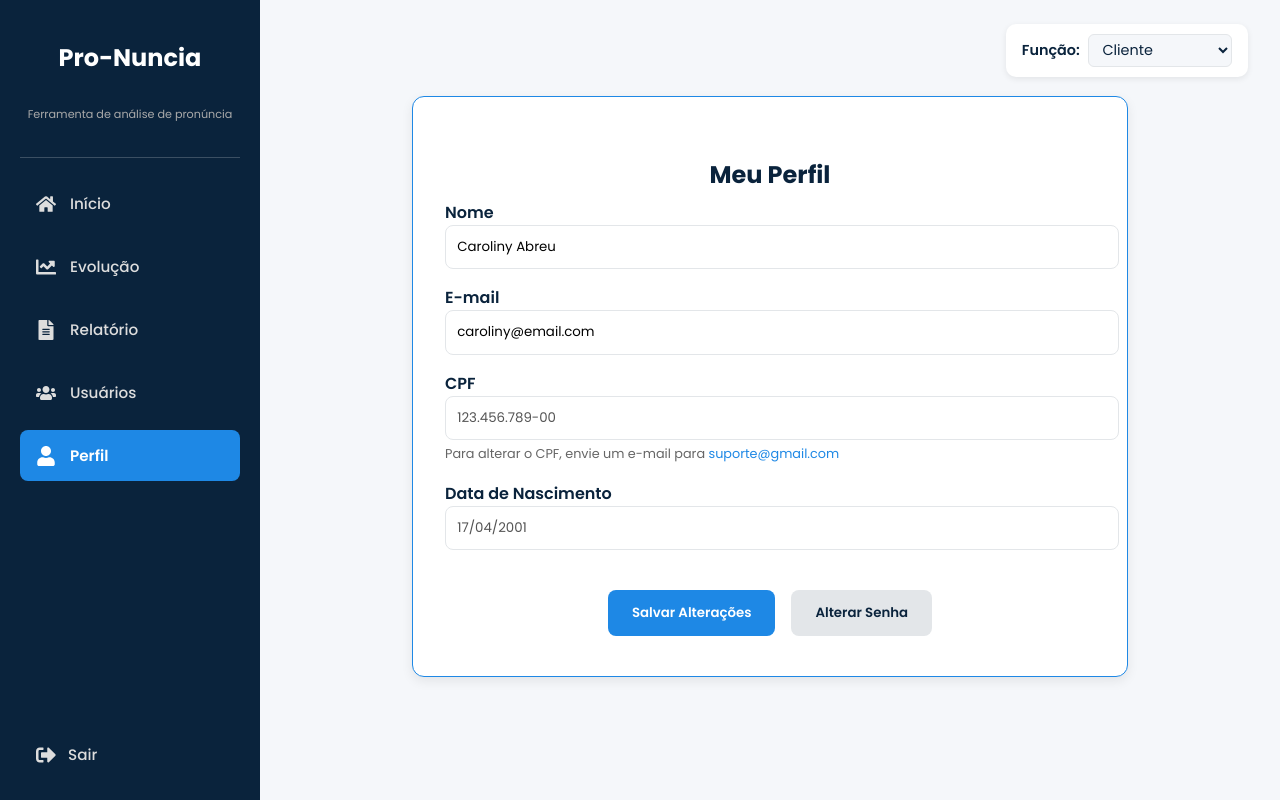
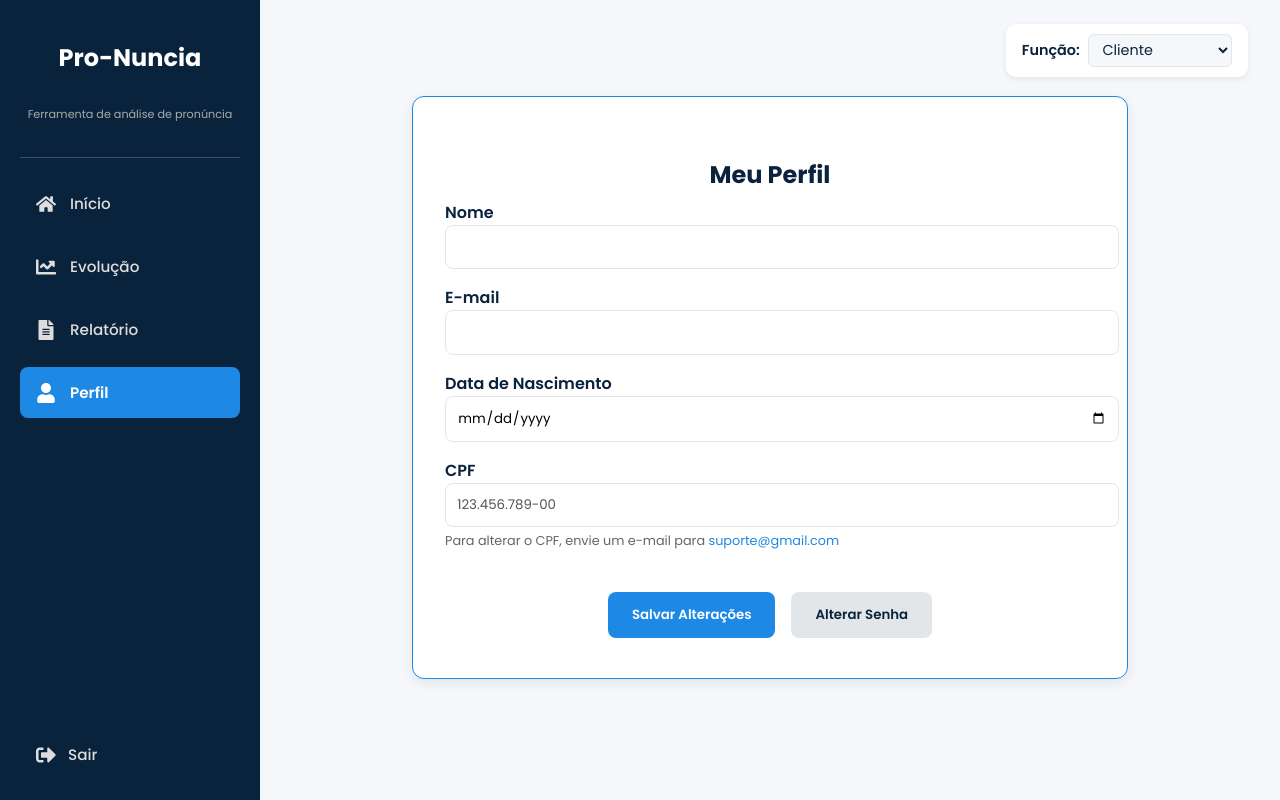
Before and after one commit to carolinyat/control-system-frontend, a React (Vite) app: page /perfil in a window 1280 px wide. Built offline with nearby package versions, Linux system fonts and the light colour scheme.

Commit message:
feat: mudança de exibição da sidebar por role

```diff
--- a/src/components/Sidebar.tsx
+++ b/src/components/Sidebar.tsx
@@ -4,20 +4,19 @@ import styles from "../styles/Sidebar.module.css";
 
 export default function Sidebar() {
   const navigate = useNavigate();
+  const role = localStorage.getItem("userRole") || "Cliente"; // pega do storage
 
   const handleLogout = () => {
-    // Depois limpar token/sessão do backend
+    localStorage.removeItem("userRole");
     navigate("/"); // redireciona para login
   };
 
   return (
     <aside className={styles.sidebar}>
-      {/* Logo e subtítulo */}
       <h2 className={styles.logo}>Pro-Nuncia</h2>
       <p className={styles.subtitle}>Ferramenta de análise de pronúncia</p>
       <div className={styles.separator}></div>
 
-      {/* Navegação */}
       <nav className={styles.nav}>
         <ul>
           <li>
@@ -53,6 +52,8 @@ export default function Sidebar() {
             </NavLink>
           </li>
 
+          {/* somente para Administrador */}
+          {role === "Administrador" && (
             <li>
               <NavLink
                 to="/admin/usuarios"
@@ -63,6 +64,7 @@ export default function Sidebar() {
                 <FaUsers className={styles.icon} /> Usuários
               </NavLink>
             </li>
+          )}
 
           <li>
             <NavLink
@@ -77,7 +79,6 @@ export default function Sidebar() {
         </ul>
       </nav>
 
-      {/* Botão de sair no rodapé */}
       <button className={styles.logoutBtn} onClick={handleLogout}>
         <FaSignOutAlt className={styles.icon} /> Sair
       </button>
--- a/src/pages/Perfil.tsx
+++ b/src/pages/Perfil.tsx
@@ -3,19 +3,29 @@ import Sidebar from "../components/Sidebar";
 import styles from "../styles/Perfil.module.css";
 
 export default function Perfil() {
-  const [nome, setNome] = useState("Caroliny Abreu");
-  const [email, setEmail] = useState("caroliny@email.com");
+    const [nome, setNome] = useState("");
+    const [email, setEmail] = useState("");
     const [cpf] = useState("123.456.789-00");
-  const [nascimento] = useState("17/04/2001");
+    const [nascimento, setBirthDate] = useState("");
     const [role, setRole] = useState("Cliente");
 
+    // const { user } = useAuth(); // AuthContext
+    // const [role, setRole] = useState(user?.role || "Cliente");
+
+    // Modal de senha
     const [isModalOpen, setIsModalOpen] = useState(false);
     const [senhaAtual, setSenhaAtual] = useState("");
     const [novaSenha, setNovaSenha] = useState("");
     const [confirmarSenha, setConfirmarSenha] = useState("");
 
+    // Notificação
+    const [notification, setNotification] = useState("");
+    const [notificationType, setNotificationType] = useState<"success" | "error">("success");
+
     const handleSalvar = () => {
-    alert("Alterações salvas com sucesso!");
+        setNotification("Alterações salvas com sucesso!");
+        setNotificationType("success");
+        setTimeout(() => setNotification(""), 3000);
     };
 
     const handleAbrirModal = () => {
@@ -31,16 +41,22 @@ export default function Perfil() {
 
     const handleAlterarSenha = () => {
         if (!senhaAtual || !novaSenha || !confirmarSenha) {
-      alert("Por favor, preencha todos os campos.");
+            setNotification("Por favor, preencha todos os campos.");
+            setNotificationType("error");
+            setTimeout(() => setNotification(""), 3000);
             return;
         }
 
         if (novaSenha !== confirmarSenha) {
-      alert("As senhas não coincidem.");
+            setNotification("As senhas não coincidem.");
+            setNotificationType("error");
+            setTimeout(() => setNotification(""), 3000);
             return;
         }
 
-    alert("Senha alterada com sucesso!");
+        setNotification("Senha alterada com sucesso!");
+        setNotificationType("success");
+        setTimeout(() => setNotification(""), 3000);
         handleFecharModal();
     };
 
@@ -55,11 +71,16 @@ export default function Perfil() {
                     <select
                         id="role"
                         value={role}
-            onChange={(e) => setRole(e.target.value)}
+                        onChange={(e) => {
+                            const value = e.target.value;
+                            setRole(value);
+                            localStorage.setItem("userRole", value); // salva no navegador
+                        }}
                     >
                         <option value="Administrador">Administrador</option>
                         <option value="Cliente">Cliente</option>
                     </select>
+
                 </div>
 
                 <div className={styles.card}>
@@ -85,6 +106,16 @@ export default function Perfil() {
                         </div>
 
                         <div className={styles.formGroup}>
+                            <label>Data de Nascimento</label>
+                            <input
+                                type="date"
+                                value={nascimento}
+                                onChange={(e) => setBirthDate(e.target.value)}
+                                max={new Date().toISOString().split("T")[0]} // impede datas futuras
+                            />
+                        </div>
+
+                        <div className={styles.formGroup}>
                             <label>CPF</label>
                             <input type="text" value={cpf} disabled />
                             <small>
@@ -92,12 +123,6 @@ export default function Perfil() {
                                 <a href="mailto:suporte@gmail.com">suporte@gmail.com</a>
                             </small>
                         </div>
-
-            <div className={styles.formGroup}>
-              <label>Data de Nascimento</label>
-              <input type="text" value={nascimento} disabled />
-            </div>
-
                         <div className={styles.actions}>
                             <button
                                 type="button"
@@ -168,6 +193,16 @@ export default function Perfil() {
                         </div>
                     </div>
                 )}
+
+                {/* Notificação */}
+                {notification && (
+                    <div
+                        className={`${styles.notification} ${notificationType === "success" ? styles.success : styles.error
+                            }`}
+                    >
+                        {notification}
+                    </div>
+                )}
             </main>
         </div>
     );
```
Lines whose indentation alone changed are shown as unchanged.
